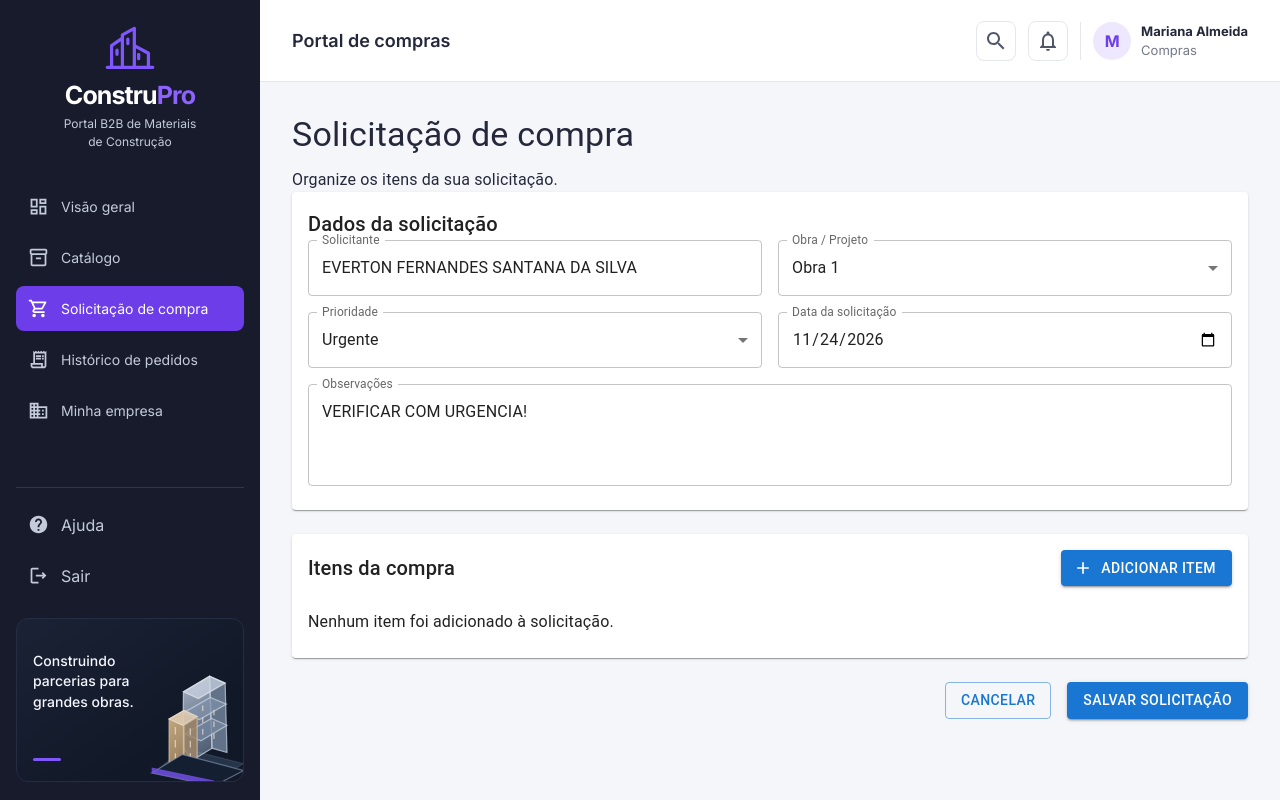
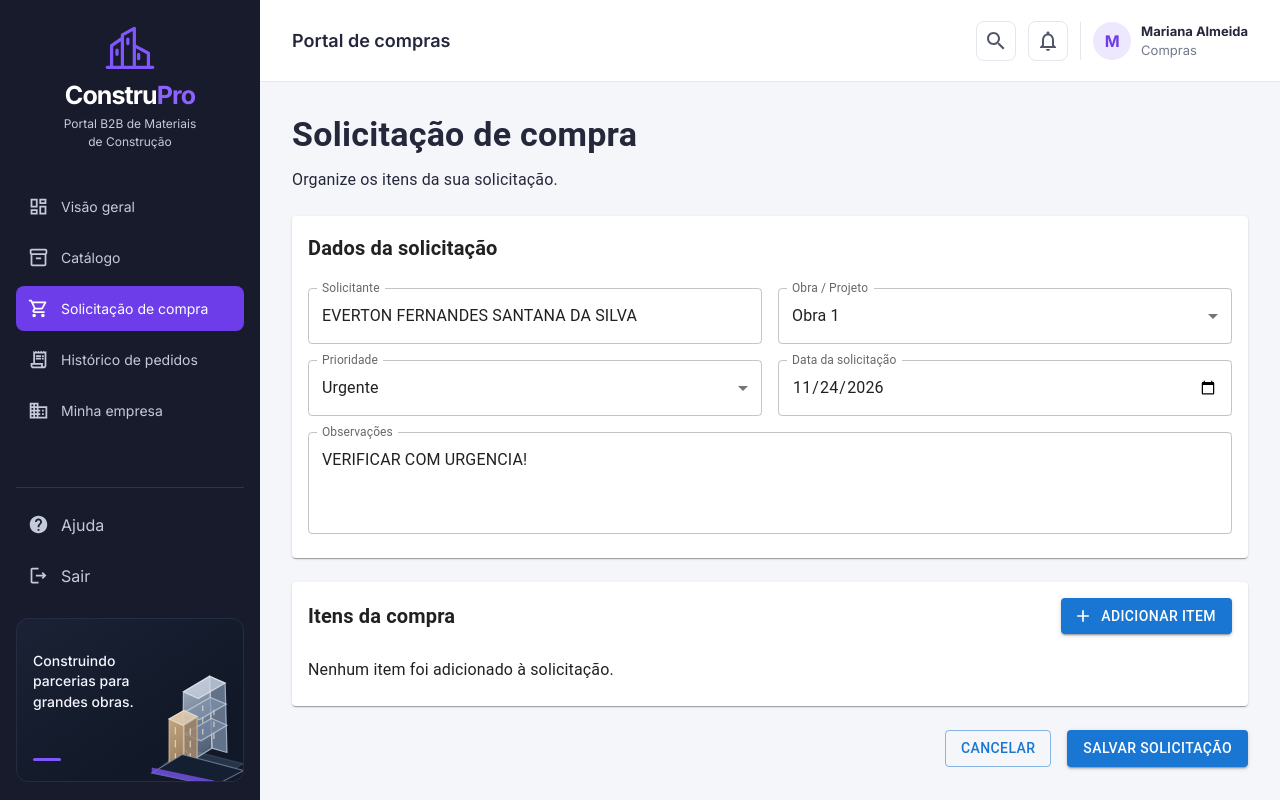
Before and after one commit to marianaalmeidac/construpro, a React (Vite) app: page /solicitacao-compra in a window 1280 px wide. Built offline with nearby package versions, Linux system fonts and the light colour scheme.

Commit message:
fix: corrige propriedades de estilo do Material UI

```diff
--- a/src/pages/SolicitacaoCompraPage.tsx
+++ b/src/pages/SolicitacaoCompraPage.tsx
@@ -63,18 +63,18 @@ function SolicitacaoCompraPage() {
 
   return (
     <Box sx={{ p: 4 }}>
-      <Typography variant="h4" fontWeight={700} gutterBottom>
+      <Typography variant="h4" sx={{ fontWeight: 700 }} gutterBottom>
         Solicitação de compra
       </Typography>
 
-      <Typography variant="body1" color="text.secondary" mb={3}>
+      <Typography variant="body1" color="text.secondary" sx={{ mb: 3 }}>
         Organize os itens da sua solicitação.
       </Typography>
 
       {/* DADOS DA SOLICITAÇÃO */}
       <Card>
         <CardContent>
-          <Typography variant="h6" fontWeight={600} mb={3}>
+          <Typography variant="h6" sx={{ fontWeight: 600, mb: 3 }}>
             Dados da solicitação
           </Typography>
 
@@ -152,7 +152,7 @@ function SolicitacaoCompraPage() {
               mb: 3,
             }}
           >
-            <Typography variant="h6" fontWeight={600}>
+            <Typography variant="h6" sx={{ fontWeight: 600 }}>
               Itens da compra
             </Typography>
 
@@ -179,7 +179,7 @@ function SolicitacaoCompraPage() {
                         <Typography variant="caption" color="text.secondary">
                           Material
                         </Typography>
-                        <Typography fontWeight={600}>
+                        <Typography sx={{ fontWeight: 600 }}>
                           {item.material}
                         </Typography>
                       </Grid>
```
